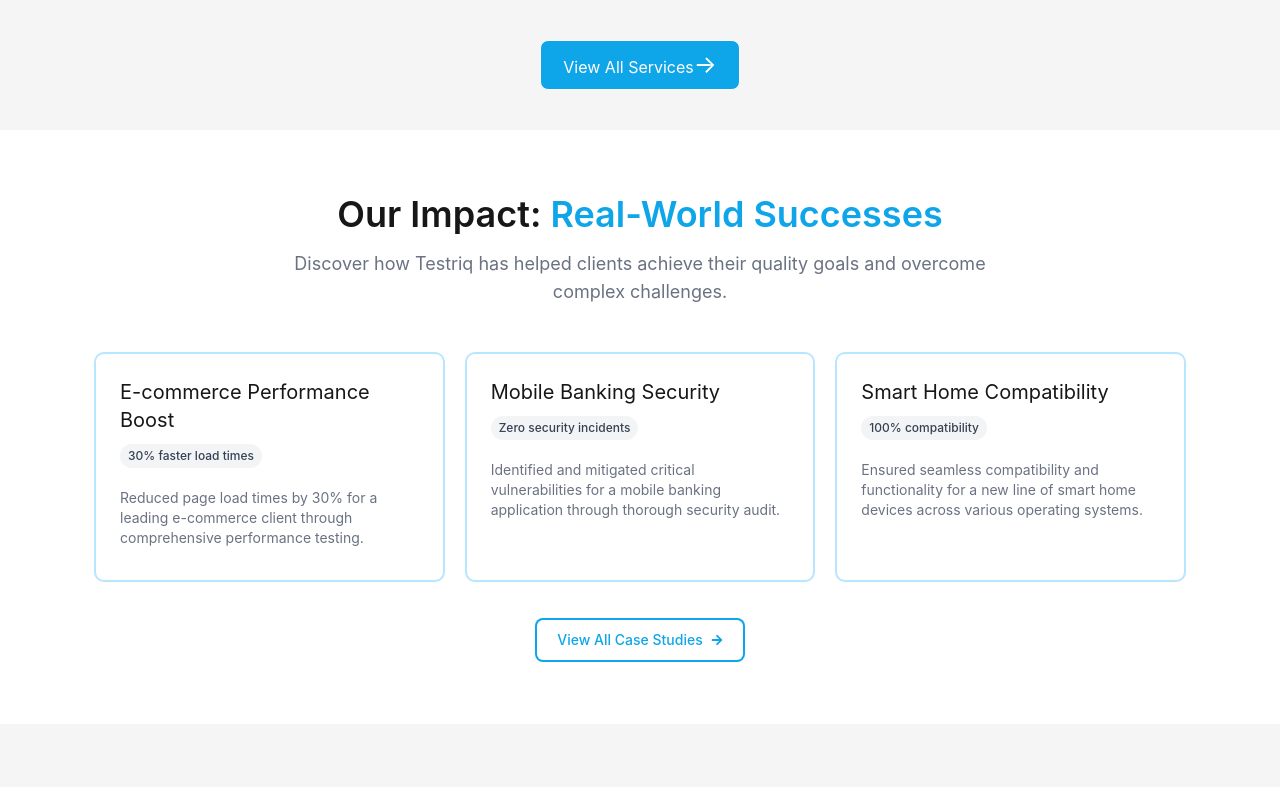
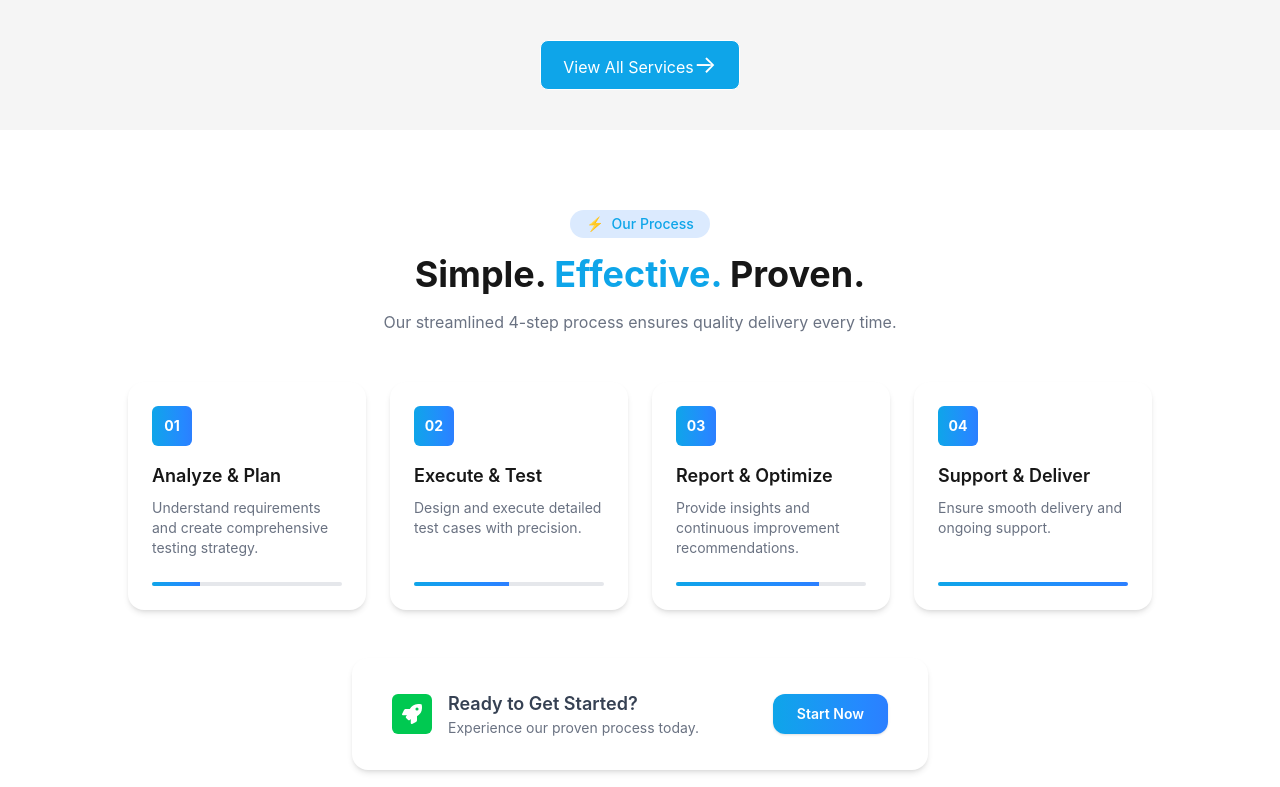
Before and after one commit to prakash47/testrq-3.0, a Next.js app: page / in a window 1280 px wide. Shown: the part 1480-2267 px from the top of the page. Built offline with nearby package versions, Linux system fonts and the light colour scheme.

Commit message:
added HomeProcesses.tsx page

```diff
--- a/src/app/page.tsx
+++ b/src/app/page.tsx
@@ -122,12 +122,25 @@
   }
 );
 
+const HomeProcesses = dynamic(
+  () => import("@/components/sections/HomeProcesses"),
+  {
+    ssr: true,
+    loading: () => (
+      <div className="flex items-center justify-center h-screen bg-[theme(color.background)]">
+        <p className="text-gray-500">Loading...</p>
+      </div>
+    ),
+  }
+);
+
 export default function Home() {
   return (
     <div>
       <MainLayout>
         <HomeHeroSection />
         <HomeComprehensiveSoftwareTesting />
+        <HomeProcesses />
         <HomeOurImpact />
         <ClientRatingSection />
         <HomeReadyToElevate />
--- /dev/null
+++ b/src/components/sections/HomeProcesses.tsx
@@ -0,0 +1,107 @@
+'use client';
+
+import React from 'react';
+import { FaRocket } from 'react-icons/fa';
+
+const processSteps = [
+  {
+    id: '01',
+    title: 'Analyze & Plan',
+    description:
+      'Understand requirements and create comprehensive testing strategy.',
+    progress: 25,
+  },
+  {
+    id: '02',
+    title: 'Execute & Test',
+    description:
+      'Design and execute detailed test cases with precision.',
+    progress: 50,
+  },
+  {
+    id: '03',
+    title: 'Report & Optimize',
+    description:
+      'Provide insights and continuous improvement recommendations.',
+    progress: 75,
+  },
+  {
+    id: '04',
+    title: 'Support & Deliver',
+    description:
+      'Ensure smooth delivery and ongoing support.',
+    progress: 100,
+  },
+];
+
+const HomeProcesses = () => {
+  return (
+    <section className="py-20 px-6 sm:px-10 md:px-20 lg:px-32 bg-white">
+      {/* Top Badge + Heading */}
+      <div className="text-center mb-12">
+        <div className="inline-flex items-center gap-2 px-4 py-1 rounded-full text-sm font-medium text-[theme(color.brand.blue)] bg-blue-100 w-fit mx-auto mb-4">
+          <span>⚡</span> Our Process
+        </div>
+        <h2 className="text-3xl sm:text-4xl font-bold">
+          Simple. <span className="text-[theme(color.brand.blue)]">Effective.</span> Proven.
+        </h2>
+        <p className="text-gray-500 mt-4 max-w-xl mx-auto">
+          Our streamlined 4-step process ensures quality delivery every time.
+        </p>
+      </div>
+
+      {/* Cards */}
+      <div className="grid grid-cols-1 sm:grid-cols-2 lg:grid-cols-4 gap-6">
+        {processSteps.map((step, index) => (
+          <div
+            key={index}
+            className="bg-white rounded-2xl p-6 shadow-md flex flex-col justify-between transition duration-300 transform hover:shadow-sky-200 hover:shadow-xl  hover:-translate-y-2"
+          >
+            <div>
+              <div className="w-10 h-10 rounded-md bg-gradient-to-r from-[theme(color.brand.blue)] to-blue-500 text-white flex items-center justify-center text-sm font-bold mb-4">
+                {step.id}
+              </div>
+              <h3 className="text-lg font-semibold mb-2">{step.title}</h3>
+              <p className="text-gray-500 text-sm">{step.description}</p>
+            </div>
+            <div className="w-full h-1 mt-6 bg-gray-200 rounded-full overflow-hidden">
+              <div
+                className="h-full bg-gradient-to-r from-[theme(color.brand.blue)] to-blue-500"
+                style={{ width: `${step.progress}%` }}
+              />
+            </div>
+          </div>
+        ))}
+      </div>
+
+      {/* Call to Action */}
+    <div className="mt-12 w-full max-w-xl mx-auto bg-white px-4 py-6 sm:px-10 sm:py-8 rounded-2xl shadow-md flex flex-col sm:flex-row items-center sm:justify-between gap-4 sm:gap-6">
+    {/* Left Content */}
+    <div className="flex flex-col sm:flex-row items-center text-center sm:text-left">
+        {/* Icon */}
+        <div className="w-10 h-10 rounded-md bg-green-500 text-white flex items-center justify-center text-sm font-bold mb-2 sm:mb-0">
+        <FaRocket className="w-5 h-5" />
+        </div>
+
+        {/* Text */}
+        <div className="sm:ml-4">
+        <h3 className="text-gray-700 text-lg font-semibold">
+            Ready to Get Started?
+        </h3>
+        <p className="text-gray-500 text-sm">
+            Experience our proven process today.
+        </p>
+        </div>
+    </div>
+
+    {/* CTA Button */}
+    <button className="w-full sm:w-auto bg-gradient-to-r from-[theme(color.brand.blue)] to-blue-500 text-white px-6 py-2.5 rounded-xl text-sm font-semibold shadow hover:shadow-lg transition hover:-translate-y-1 duration-300">
+        Start Now
+    </button>
+    </div>
+
+    </section>
+  );
+};
+
+export default HomeProcesses;
```
